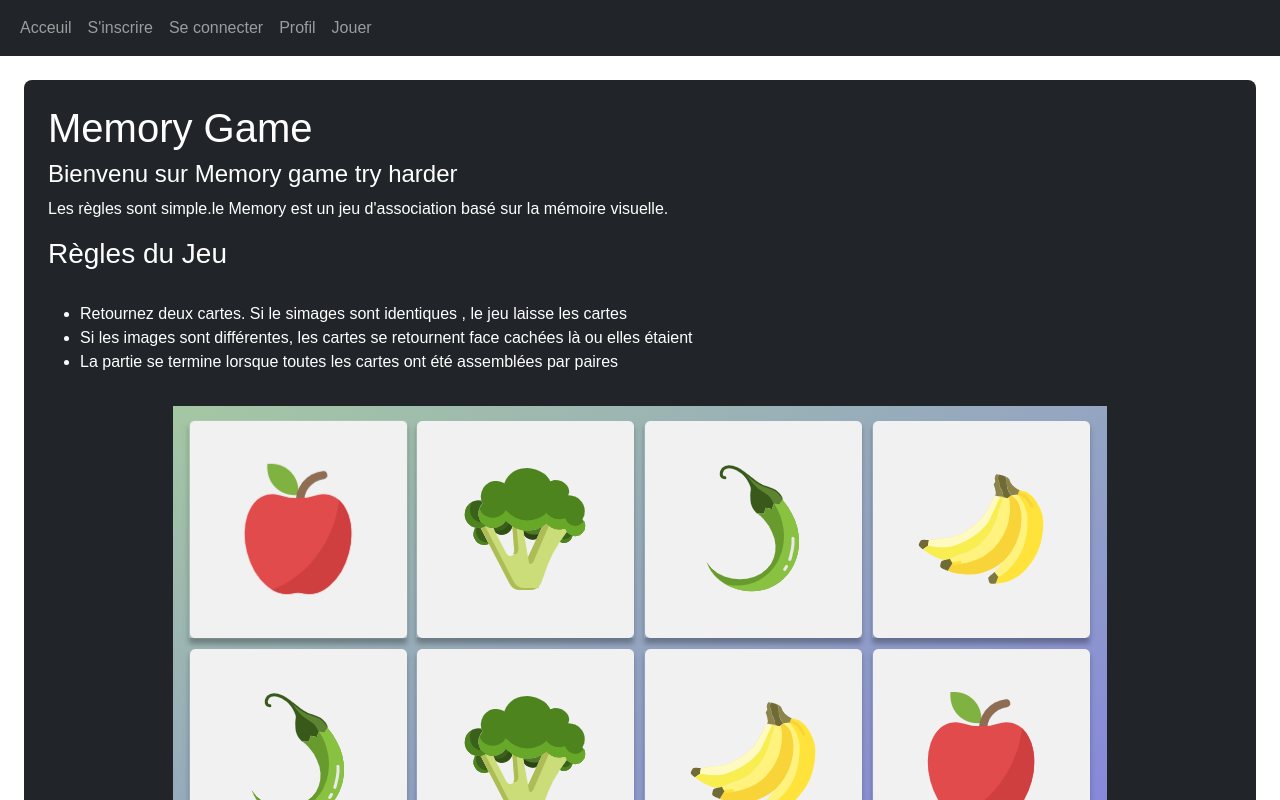
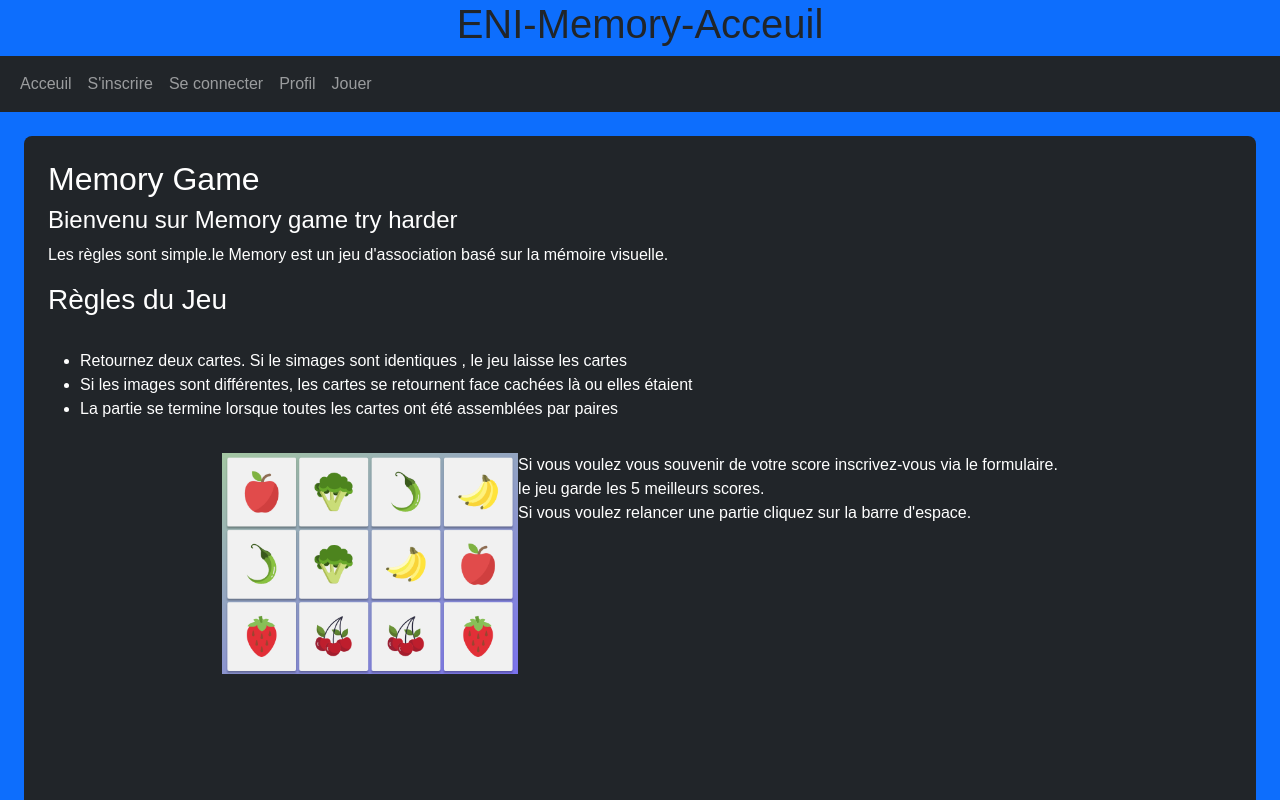
Before and after one commit to DamienT35/Eni-Memory-DamienT, a plain HTML site: page index.html in a window 1280 px wide. Shown: the top 800 px of the page. Drawn offline with nearby package versions, Linux system fonts and the light colour scheme.

Commit message:
taille image

```diff
--- a/index.html
+++ b/index.html
@@ -13,8 +13,10 @@
     <link rel="stylesheet" href="style.css" />
     <script src="script.js" defer></script>
   </head>
-  <body>
+  <body class = "bg-primary">
+
     <header>
+      <h1 class="container text-center .mt-n3">ENI-Memory-Acceuil</h1>
        <nav class="navbar navbar-expand-lg bg-dark navbar-dark ">
         <div class="container-fluid">
           <div class="collapse navbar-collapse" id="navbarNav">
@@ -32,7 +34,7 @@
               <li class="nav-item">
                 <a class="nav-link" href="Profil">Profil</a>
               </li>
-              <li class="nav-item">
+              <li class="nav-item " >
                 <a class="nav-link" href="Jouer">Jouer</a>
               </li>
             </ul>
@@ -40,9 +42,9 @@
         </div>
       </nav>
     </header>
-    <main class="  bg-dark text-white p-4 m-4 rounded-3  d-flex flex-column min-vh-100">
+    <main class="  bg-dark text-white p-4 m-4 rounded-3  d-flex flex-column min-vh-100 m ">
       <section>
-        <h1>Memory Game</h1>
+        <h2>Memory Game</h2>
 
         <h4>Bienvenu sur Memory game try harder</h4>
 
@@ -62,9 +64,9 @@
             </p>
 
         <div class ="d-flex justify-content-center">
-      <img src="ressources/memory-legume/memory_detail.png" alt="Image du jeu Memory" />
-      </div>
-
+      <img  height="25%" width="25%"
+       src="ressources/memory-legume/memory_detail.png" alt="Image du jeu Memory">
+        </di>
       <p>
         Si vous voulez vous souvenir de votre score inscrivez-vous via le
         formulaire.<br />
```
